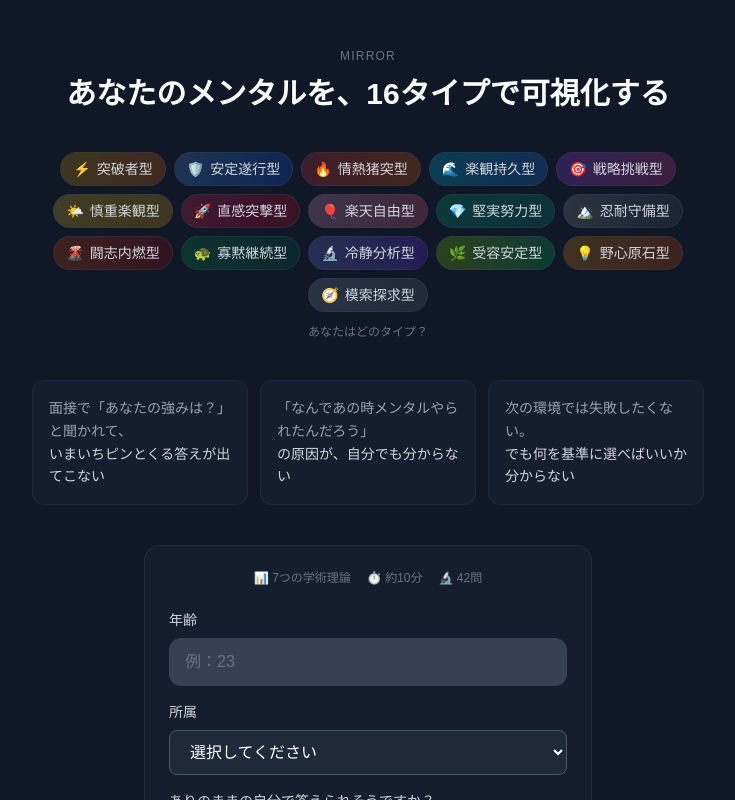
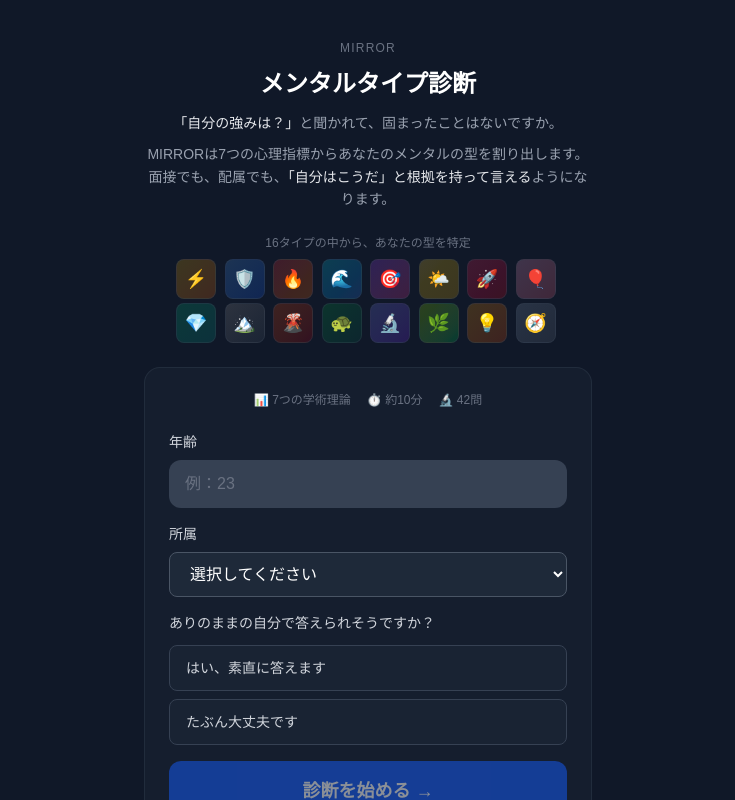
Before and after one commit to beruze555-wq/diagnosis-tool, a Next.js app: page / in a window 1280 px wide. Shown: the top 800 px of the page, without its empty margins (272-1007 px from the left). Built offline with nearby package versions, Linux system fonts and the light colour scheme.

Commit message:
compact start page: pain-first merit, 8col type grid, 60% shorter

```diff
--- a/app/page.tsx
+++ b/app/page.tsx
@@ -84,49 +84,41 @@
   }
 
   return (
-    <div className="min-h-screen bg-gray-900 flex flex-col items-center px-4 py-12">
-      <div className="w-full max-w-2xl space-y-10">
+    <div className="min-h-screen bg-gray-900 flex flex-col items-center justify-center px-4 py-10">
+      <div className="w-full max-w-md space-y-6">
 
-        {/* Hero */}
-        <div className="text-center space-y-3 max-w-2xl mx-auto">
+        {/* Hero + メリット */}
+        <div className="text-center space-y-3">
           <p className="text-xs text-gray-500 tracking-widest uppercase">MIRROR</p>
-          <h1 className="text-3xl font-bold text-white">あなたのメンタルを、16タイプで可視化する</h1>
+          <h1 className="text-2xl font-bold text-white">メンタルタイプ診断</h1>
+          <div className="space-y-2 text-sm text-gray-400 leading-relaxed">
+            <p>
+              <span className="text-gray-200">「自分の強みは？」</span>と聞かれて、固まったことはないですか。
+            </p>
+            <p>
+              MIRRORは7つの心理指標からあなたのメンタルの型を割り出します。面接でも、配属でも、<span className="text-gray-200">「自分はこうだ」と根拠を持って言える</span>ようになります。
+            </p>
+          </div>
         </div>
 
-        {/* 16 type preview grid */}
-        <div className="space-y-3">
-          <div className="flex flex-wrap gap-2 justify-center">
-            {PERSONALITY_TYPES_PREVIEW.map(type => (
+        {/* 16タイプ プレビュー */}
+        <div className="space-y-2">
+          <p className="text-center text-xs text-gray-500">16タイプの中から、あなたの型を特定</p>
+          <div className="grid grid-cols-8 gap-1 max-w-sm mx-auto">
+            {PERSONALITY_TYPES_PREVIEW.map((t) => (
               <div
-                key={type.name}
-                className={`flex items-center gap-1.5 px-3 py-1.5 rounded-full bg-gradient-to-r ${type.themeFrom} ${type.themeTo} border border-gray-700/40 text-sm text-gray-300`}
+                key={t.name}
+                title={t.name}
+                className={`w-10 h-10 flex items-center justify-center text-lg rounded-lg bg-gradient-to-br ${t.themeFrom} ${t.themeTo} border border-gray-700/40`}
               >
-                <span>{type.icon}</span>
-                <span>{type.name}</span>
+                {t.icon}
               </div>
             ))}
-          </div>
-          <p className="text-center text-xs text-gray-500">あなたはどのタイプ？</p>
-        </div>
-
-        {/* Pain point cards */}
-        <div className="grid grid-cols-1 gap-3 max-w-2xl mx-auto w-full sm:grid-cols-3">
-          <div className="bg-gray-800/40 rounded-xl p-4 border border-gray-700/30 text-sm text-gray-400 leading-relaxed">
-            面接で「あなたの強みは？」と聞かれて、<br />
-            <span className="text-gray-300">いまいちピンとくる答えが出てこない</span>
-          </div>
-          <div className="bg-gray-800/40 rounded-xl p-4 border border-gray-700/30 text-sm text-gray-400 leading-relaxed">
-            「なんであの時メンタルやられたんだろう」<br />
-            <span className="text-gray-300">の原因が、自分でも分からない</span>
-          </div>
-          <div className="bg-gray-800/40 rounded-xl p-4 border border-gray-700/30 text-sm text-gray-400 leading-relaxed">
-            次の環境では失敗したくない。<br />
-            <span className="text-gray-300">でも何を基準に選べばいいか分からない</span>
           </div>
         </div>
 
         {/* Form card */}
-        <div className="bg-gray-800/40 rounded-2xl p-6 border border-gray-700/40 max-w-md mx-auto w-full space-y-4">
+        <div className="bg-gray-800/40 rounded-2xl p-6 border border-gray-700/40 space-y-4">
 
           {/* Trust badges */}
           <div className="flex justify-center gap-4 text-xs text-gray-500 pb-2">
```
